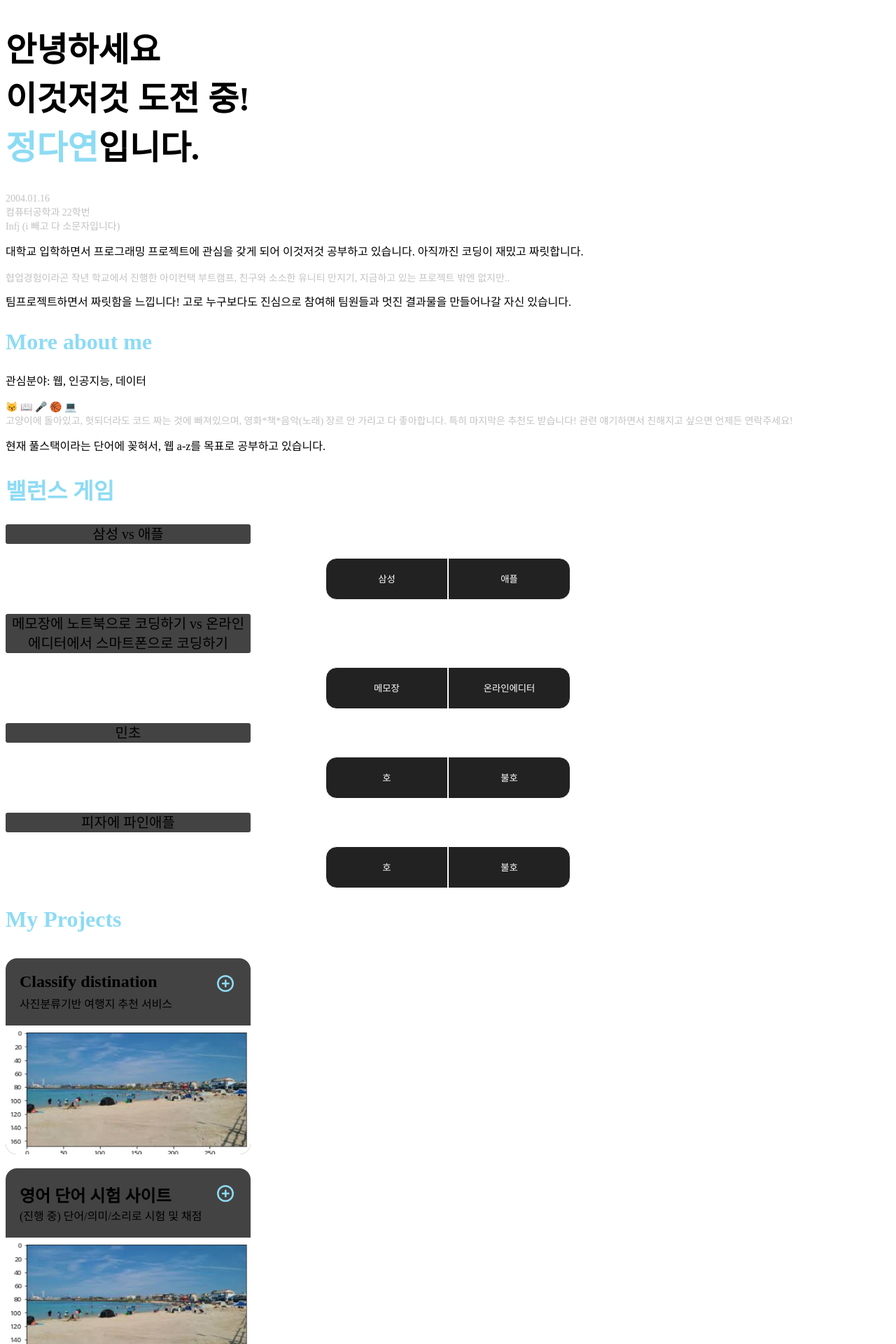
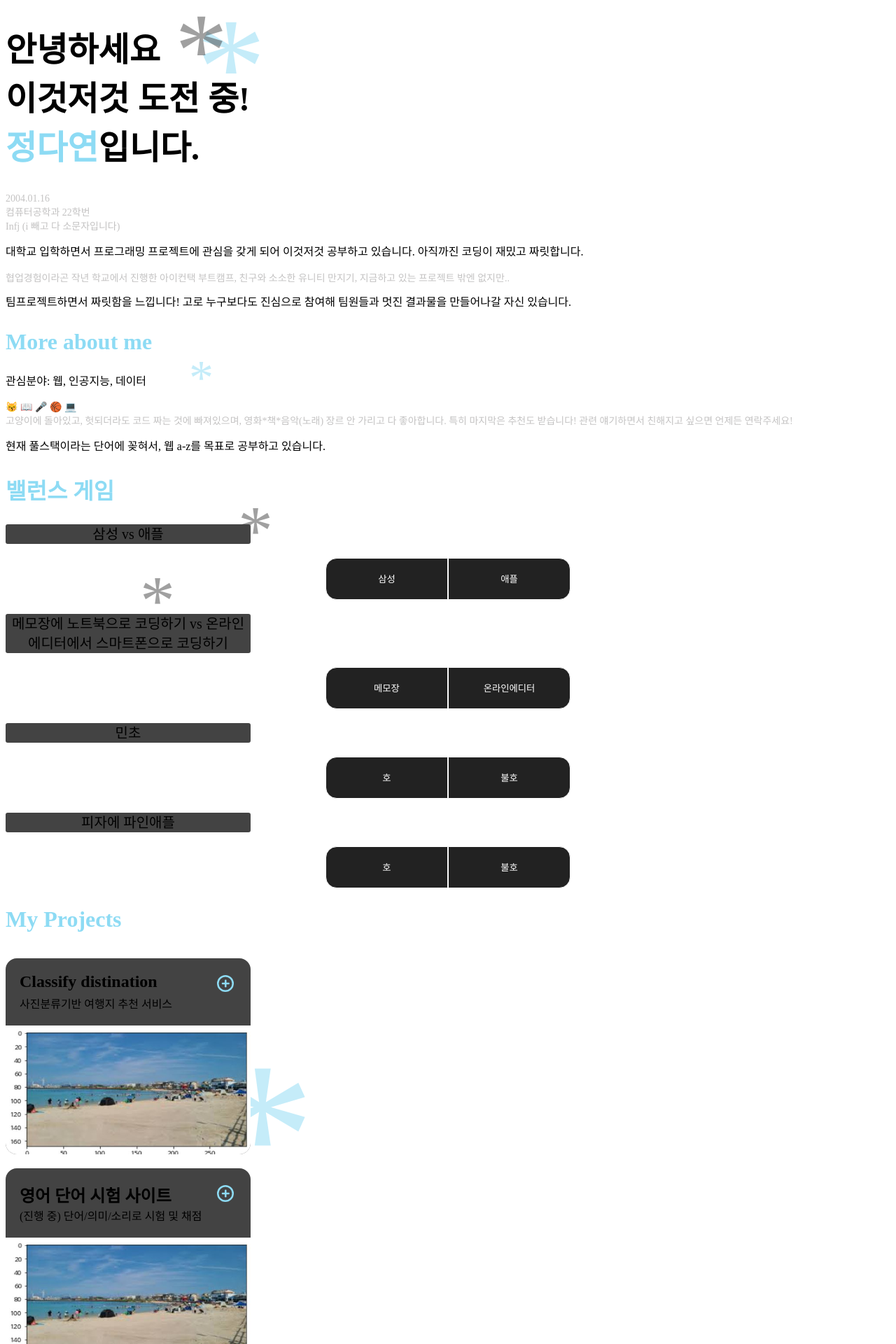
Before and after one commit to likelion11-kangwon/PikachuCodingWarmUp, a React (Create React App) app in the folder WarmUpProject/: page /JeongDayeon in a window 1280 px wide. Shown: the top 1920 px of the page at 70% size. Built offline with nearby package versions, Linux system fonts and the light colour scheme; the HTML template or start-up script is replaced by a standard one.

Commit message:
[Feat] #5 - Add rotation animation
뒤에서 돌아가는 *

```diff
--- a/WarmUpProject/public/index.html
+++ b/WarmUpProject/public/index.html
@@ -2,7 +2,7 @@
 <html lang="en">
   <head>
     <meta charset="utf-8" />
-    <meta name="viewport" content="width=device-width, initial-scale=1" />
+    <meta name="viewport" content="width=390px, initial-scale=1" />
     <meta name="theme-color" content="#000000" />
     <meta name="description" content="팀&개인 소개 페이지">
     <meta name="author" content="피카츄코딩">
--- a/WarmUpProject/src/JeongDayeon.js
+++ b/WarmUpProject/src/JeongDayeon.js
@@ -11,6 +11,7 @@ function JeongDayeon() {
 
   return (
     <div className='JeongDayeon'>
+        <JustForStyle />
         <Profile />
         <AboutMe />
         <BalanceGame />
@@ -19,6 +20,34 @@ function JeongDayeon() {
         <Channels />
     </div>
   );
+}
+
+// 스크롤하면 돌아가는 인터렉션용 컴포넌트
+function JustForStyle(){
+  var repeat=[0, 1, 2, 3, 4, 5, 6, 7, 8, 9]
+
+  //스크롤 정도에 따라 요소 회전
+  const [rotateRate, setrotateRate]=useState(0);
+
+  function onScroll() {
+    setrotateRate(window.scrollY/document.body.scrollHeight*3);
+  }
+  useEffect(() => {
+    window.addEventListener("scroll", onScroll);
+    return () => {
+      window.removeEventListener("scroll", onScroll);
+    };
+  }, []);
+
+  return(
+    <div id="justforsytle">
+      {
+        repeat.map(function(i){
+          return <div className='stars' key={i} style={{transform:'rotate('+rotateRate+'turn)'}}>*</div>
+        })
+      }
+    </div>
+  )
 }
 
 function Profile(){
--- a/WarmUpProject/src/styles/jdy.css
+++ b/WarmUpProject/src/styles/jdy.css
@@ -60,6 +60,79 @@
         width: 100%;
         opacity: 1;
     }
+}
+
+/* 스크롤하면 돌아가는 인터렉션 */
+#profile, #about_me, #balance_game, #projects, #tech_stacks, #channels{
+    position: relative;
+    z-index: 3;
+}
+#justforsytle .stars{
+    position: absolute;
+    z-index: 0;
+    transform-origin: 50% 35%;
+    opacity: 0.5;
+}
+.stars:nth-child(1){
+    font-size:100px;
+    color: var(--side-c);
+    top: 800px;
+    left: 200px;
+}
+.stars:nth-child(2){
+    font-size:200px;
+    color: var(--main-c);
+    top: -20px;
+    left: 280px;
+}
+.stars:nth-child(3){
+    font-size:150px;
+    color: var(--side-c);
+    top: -15px;
+    left: 250px;
+}
+.stars:nth-child(4){
+    font-size:50px;
+    color: var(--font-c);
+    top: 390px;
+    left: 60px;
+}
+.stars:nth-child(5){
+    font-size:70px;
+    color: var(--font-c);
+    top: 200px;
+    left: 300px;
+}
+.stars:nth-child(6){
+    font-size:100px;
+    color: var(--side-c);
+    top: 700px;
+    left: 340px;
+}
+
+.stars:nth-child(7){
+    font-size:70px;
+    color: var(--main-c);
+    top: 500px;
+    left: 270px;
+}
+.stars:nth-child(8){
+    font-size:70px;
+    color: var(--font-c);
+    top: 810px;
+    left: 280px;
+}
+.stars:nth-child(9){
+    font-size:300px;
+    color: var(--main-c);
+    top: 1450px;
+    left: 300px;
+}
+.stars:nth-child(10){
+    font-size:200px;
+    color: var(--side-c);
+    top: 2200px;
+    left: 100px;
 }
 
 /* 프로젝트 카드 css */
```
